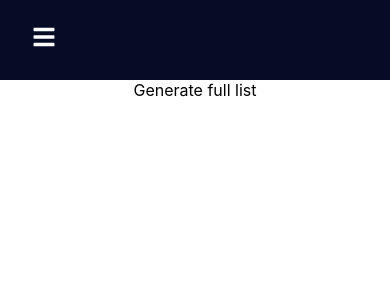
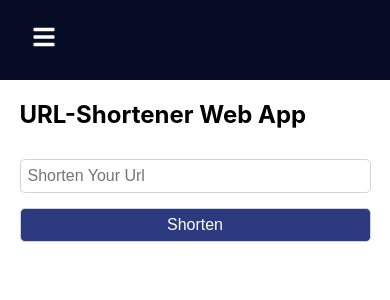
Before and after one commit to bryangoh9898/url-shortener-frontend, a React (Create React App) app: page / in a window 390 px wide. Shown: the top 300 px of the page. Built offline with nearby package versions, Linux system fonts and the light colour scheme.

Commit message:
Responsiveness + Full Features completed

```diff
--- a/package.json
+++ b/package.json
@@ -9,6 +9,7 @@
     "react": "^18.2.0",
     "react-dom": "^18.2.0",
     "react-icons": "^4.4.0",
+    "react-loader-spinner": "^5.1.7-beta.1",
     "react-router-dom": "^6.3.0",
     "react-scripts": "5.0.1",
     "web-vitals": "^2.1.4"
--- a/src/components/URLItem.js
+++ b/src/components/URLItem.js
@@ -8,7 +8,7 @@ function URLItem(props){
         <li>
         <Card className = "url-item">
             <div className = "column-wrapper">
-            <a className = "links" href = {props.fullUrl} target = "_blank">{props.fullUrl}</a>
+            {props.fullUrl}
             </div>
             <div className = "column-wrapper">
             <a className = "links" href = {props.shortUrl} target = "_blank">{props.shortUrl}</a>
--- a/src/components/UrlFullList.css
+++ b/src/components/UrlFullList.css
@@ -4,6 +4,13 @@
     justify-content: center;
     display: flex;
 }
+
+.vertical2-wrapper{
+    list-style: none;
+    width: 60%;
+    height: 90%
+}
+
 
 .header-card{
     display: flex;
@@ -16,11 +23,6 @@
     font-weight: bold;
 }
 
-.vertical-wrapper{
-    list-style: none;
-    width: 70%;
-    height: 90%
-}
 
 .header-wrapper{
     width: 50%;
@@ -28,3 +30,21 @@
     justify-content: center;
     overflow-x: auto;
 }
+
+@media (max-width: 720px){
+
+.vertical2-wrapper{
+    list-style: none;
+    width: 80%;
+    height: 90%
+}
+
+}
+
+@media (max-width: 480px){
+    .vertical2-wrapper{
+        list-style: none;
+        width: 90%;
+        height: 90%
+    }
+}
--- a/src/components/UrlFullList.js
+++ b/src/components/UrlFullList.js
@@ -3,10 +3,13 @@ import { useEffect, useState } from 'react';
 import URLItem from './URLItem';
 import Card from '../UI/Card'
 import './UrlFullList.css'
+
 function UrlFullList(){
     const [urlInfo, setUrlInfo] = useState();
 
-    const BASE_URL = "https://localhost:5000"
+    // const BASE_URL = "http://localhost:5000"
+    const BASE_URL = "https://url-backend1.herokuapp.com";
+
 
     useEffect(() => {
         getUrlInfo();
@@ -19,7 +22,7 @@ function UrlFullList(){
     function getUrlInfo(){
         //API call to fetch everything
         //Fetch num of total document count - To determine how many pages for tthe reult to use in pagination
-        fetch("http://localhost:5000/url/short" , {
+        fetch( BASE_URL + "/url/short" , {
         method: "GET",
         headers: {
             "accept": "application/json",
@@ -40,24 +43,24 @@ function UrlFullList(){
 
     return(
         <div className = "container">
-
-            {
-                urlInfo &&
-                <ul className = "vertical-wrapper">
-                    <li>
+            <ul className = "vertical2-wrapper">
+            <li>
                         <Card className = "header-card">
                         <div className = "header-wrapper">Full URL</div>
                         <div className = "header-wrapper">Shortened URL</div>
                         </Card>
-                    </li>
+            </li>
+            {
+                urlInfo &&  <li>
                     {
                         urlInfo.map(urlInfo => (
                             <URLItem key = {urlInfo.short} shortUrl = {urlInfo.short} fullUrl = {urlInfo.fullUrl}></URLItem>
                         ))
 
                     }
-                </ul>
+                    </li>
             }
+            </ul>
 
         </div>
 
--- a/src/components/UrlGenerator.css
+++ b/src/components/UrlGenerator.css
@@ -1,3 +1,94 @@
 .container{
     align-items: center;
+    width: 100%;
+    justify-content: center;
+    display: flex;
+    margin-top: 20px;
 }
+
+.vertical-wrapper{
+    list-style: none;
+    width: 90%;
+    height: 90%;
+}
+
+
+body.active-popUp {
+    overflow-y: hidden;
+}
+
+.link-wrapper{
+    margin-left: 10px;
+    background-color: white;
+    font-size: 1rem;
+}
+
+.list-wrapper{
+    justify-content: center;
+    display:flex;
+    margin-bottom: 20px;
+    font-size: 1rem;
+}
+
+.input-wrapper{
+    border-radius: 5px;
+    padding: 7px;
+    border: 1px solid lightgrey;
+    font-size: 1rem;
+    width: 40%
+}
+
+.button-wrapper{
+    border-radius: 5px;
+    padding: 7px;
+    border: 1px solid lightgrey;
+    font-size: 1rem;
+    margin-left: 10px;
+    background-color:#2d3a80 ;
+    color: white;
+}
+
+.space-wrapper{
+    margin-right: 30px
+}
+
+
+@media(max-width: 1280px){
+    .input-wrapper{
+        width: 50%
+    }
+}
+
+
+@media(max-width: 900px){
+    .input-wrapper{
+        width: 60%
+    }
+}
+
+@media (max-width: 600px){
+
+    .button-wrapper{
+        width: 100%;
+        margin-left: 0px;
+        margin-top: 15px
+    }
+
+    .input-wrapper{
+        width: 100%
+    }
+
+    .list-wrapper{
+        display:list-item;
+        margin-bottom: 30px;
+        font-size: 1rem;
+    }
+
+    .link-wrapper{
+        margin-left: 0px;
+    }
+
+    .space-wrapper{
+        margin-bottom: 10px;
+    }
+}
--- a/src/components/UrlGenerator.js
+++ b/src/components/UrlGenerator.js
@@ -1,10 +1,117 @@
 import './UrlGenerator.css';
+import { useState, useEffect } from 'react';
+import { TailSpin } from  'react-loader-spinner'
 
 function UrlGenerator(){
 
+    const [fullUrl, setFullUrl] = useState('');
+    const [shortenedUrl, setShortenedUrl] = useState('');
+    const [errorMsg, setErrorMsg] = useState('');
+    const [showFullUrl, setShowFullUrl] = useState('');
+    const [loading, setLoading] = useState(false);
+
+    const [test, setTest] = useState(false);
+    // const BASE_URL = "http://localhost:5000";
+    const BASE_URL = "https://url-backend1.herokuapp.com";
+
+    const handleFullUrl = event => {
+        setFullUrl(event.target.value);
+    }
+
+    const handleLoading = value => {
+        setLoading(value)
+    }
+
+
+    const handleShortenedUrl = value => {
+        setShortenedUrl(value);
+    }
+
+    const handleErrorMsg = value => {
+        setErrorMsg(value);
+    }
+
+    const handleShowFullUrl = value => {
+        setShowFullUrl(value);
+    }
+
+
+    function submitHandler(){
+        handleLoading(true);
+        var objBody = {
+            "fullUrl": fullUrl
+        }
+
+        fetch( BASE_URL + "/url/short" , {
+            method: "POST",
+            headers: {'Content-Type': 'application/json' },
+            body: JSON.stringify(objBody)
+            })
+            .then((res) =>{
+                handleLoading(false);
+                if(res.status === 200){
+                    res.json().then((data) => {
+                        handleShortenedUrl(data["short"]);
+                        handleShowFullUrl(data["fullUrl"])
+                        handleErrorMsg('');
+                    })
+                }
+                else{
+                    res.json().then((data) => {
+                        handleErrorMsg(data["error"]);
+                        handleShortenedUrl('');
+                    })
+                }
+            })
+
+    }
+
+
+    if(loading){
+        document.body.classList.add('active-popUp')
+    }
+    else{
+        document.body.classList.remove('active-popUp')
+    }
+
     return(
-        <div class = "container">
-            <p>Generate full list</p>
+
+        <div className = "container">
+
+            <ul className = "vertical-wrapper">
+                <li className = "list-wrapper">
+                <h2>URL-Shortener Web App</h2>
+                </li>
+                <li className = "list-wrapper">
+                <input className = "input-wrapper" placeholder = "Shorten Your Url" onChange = {handleFullUrl}></input>
+                <button className = "button-wrapper" onClick = {submitHandler} >Shorten</button>
+                </li>
+                {loading &&
+                    <li className = "list-wrapper">
+                    <TailSpin
+                    height = "80"
+                    width = "80"
+                    radius = "9"
+                    color = 'blue'
+                    ariaLabel = 'three-dots-loading'
+                    />
+                    </li>
+                }
+                {shortenedUrl &&
+                <li className = "list-wrapper">
+                    <div className = "space-wrapper">{showFullUrl}</div>
+                    <a className = "link-wrapper" href = {shortenedUrl} target = "_blank">{shortenedUrl}</a>
+                </li>
+                }
+                {errorMsg &&
+                <li className = "list-wrapper">
+                {errorMsg}
+                </li>
+                }
+
+            </ul>
+
+
         </div>
     )
 }
```
Also changed, not shown: 1 other file (tests, documents, lock files or other folders).
